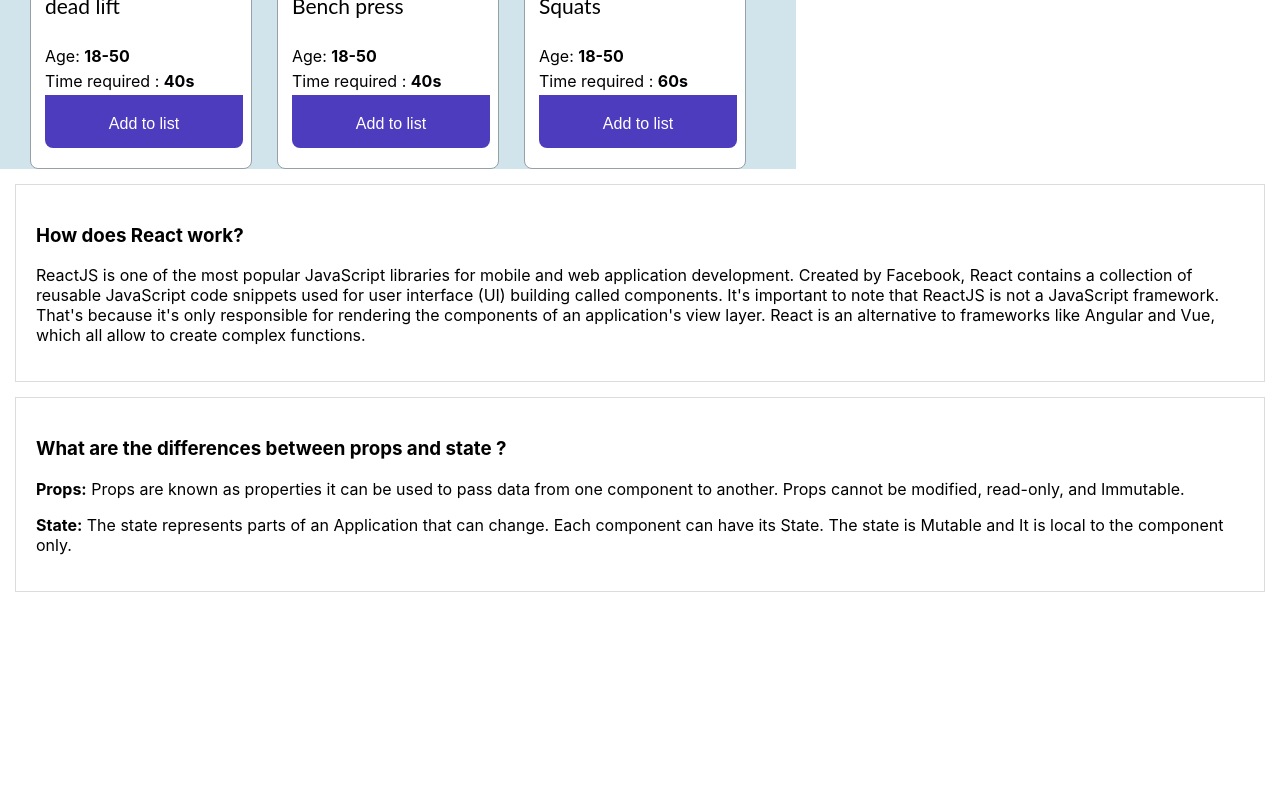
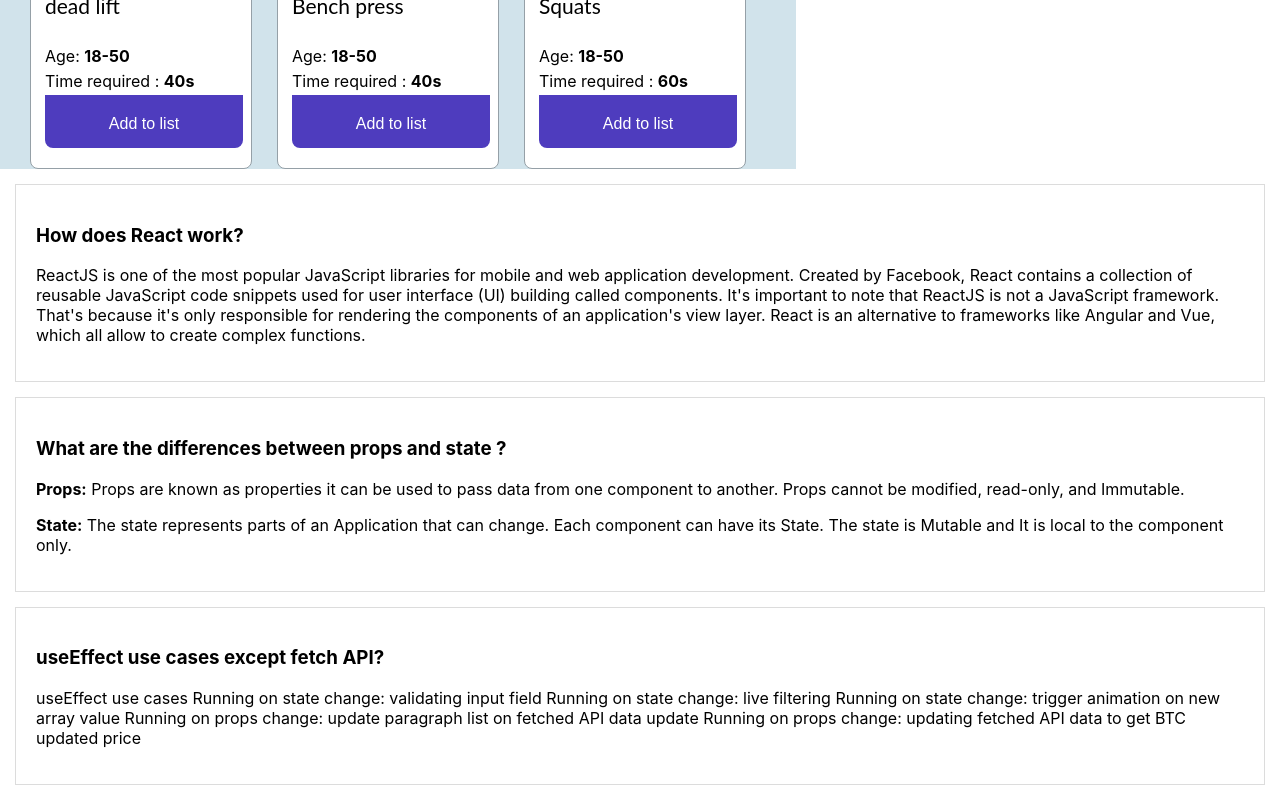
Before and after one commit to tuhin902/multi-fitness, a React (Create React App) app: page / in a window 1280 px wide. Shown: the part 731-1531 px from the top of the page. Before the commit the page ends 1338 px from the top, so only its background shows below. Built offline with nearby package versions, Linux system fonts and the light colour scheme.

Commit message:
third question

```diff
--- a/src/components/Questions/Questions.js
+++ b/src/components/Questions/Questions.js
@@ -18,7 +18,15 @@
                 </p>
                 <p><strong>State:</strong> The state represents parts of an Application that can change. Each component can have its State. The state is Mutable and It is local to the component only.</p>
             </div>
-
+            <div className='question'>
+                <h3>useEffect use cases except fetch API?</h3>
+                <p>useEffect use cases
+                    Running on state change: validating input field
+                    Running on state change: live filtering
+                    Running on state change: trigger animation on new array value
+                    Running on props change: update paragraph list on fetched API data update
+                    Running on props change: updating fetched API data to get BTC updated price</p>
+            </div>
         </div>
     );
 };
```
